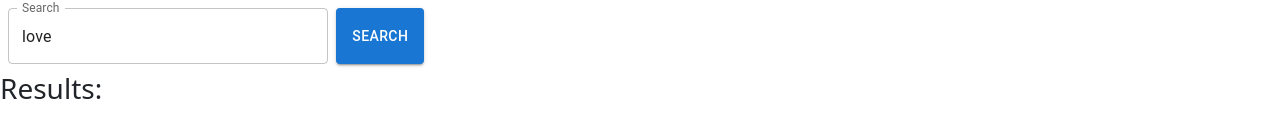
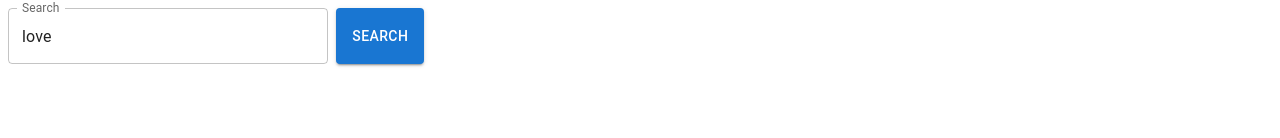
Before and after one commit to lollyca/bible-search, a Next.js app: page / in a window 1280 px wide. Shown: the part 356-494 px from the top of the page. Built offline with nearby package versions, Linux system fonts and the light colour scheme.

Commit message:
<h3>Results:</h3> only show after clicking the btn

```diff
--- a/app/components/test-fetcher.tsx
+++ b/app/components/test-fetcher.tsx
@@ -10,6 +10,7 @@ import TextField from '@mui/material/TextField';
 export default function TestFetcher() {
     const [searchText, setTextSearch] = useState("love");
     const [versesArray, setVersesArray] = useState<Verse[]>([]);
+    const [isClicked, setIsClicked] = useState(false);
 
 
     const updateTextSearch = (e: ChangeEvent<HTMLInputElement>) => {
@@ -25,6 +26,7 @@ export default function TestFetcher() {
             const verses = result.verses as Verse[];
             console.log(verses)
             setVersesArray(verses);
+            setIsClicked(true);
         } catch (error) {
             console.error(error);
         }
@@ -52,7 +54,7 @@ export default function TestFetcher() {
                 </Stack>
             </div>
 
-            <h3>Results:</h3>
+            {isClicked && <h3>Results:</h3>}
             {versesArray.map((verse) => {
                 // let text = verse.text
                 // let finalText = highlight(text);
```
